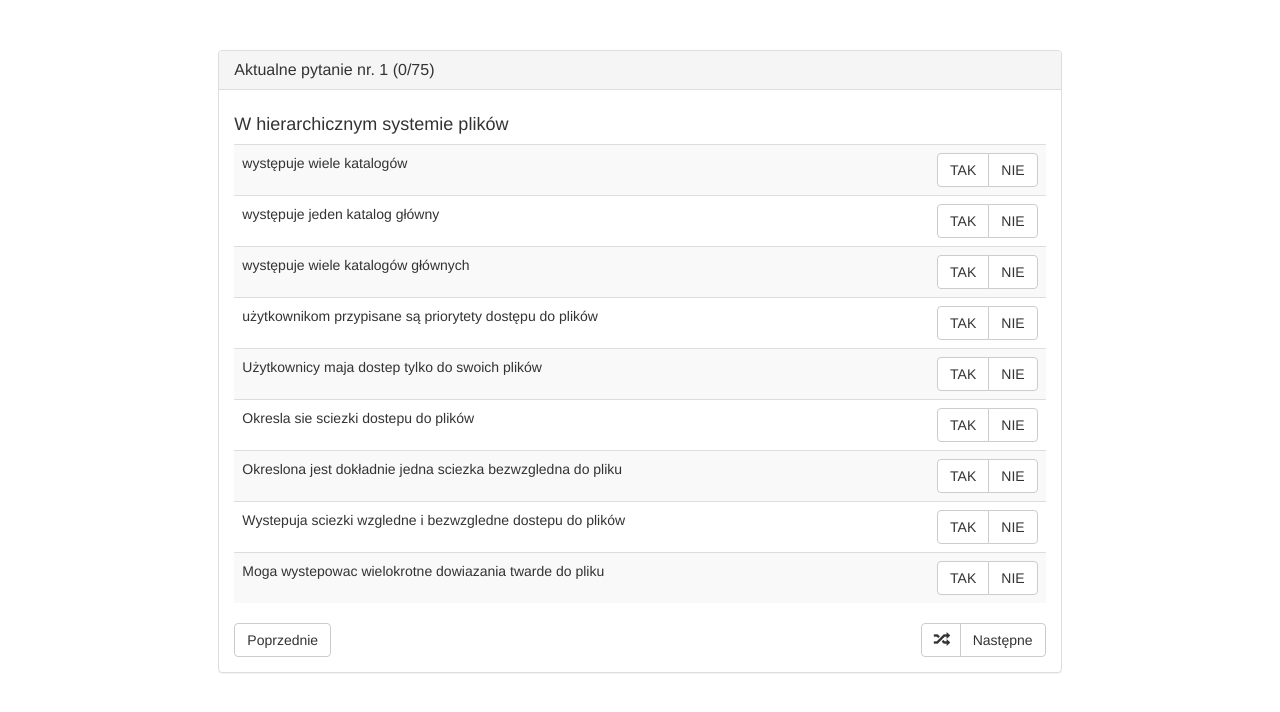
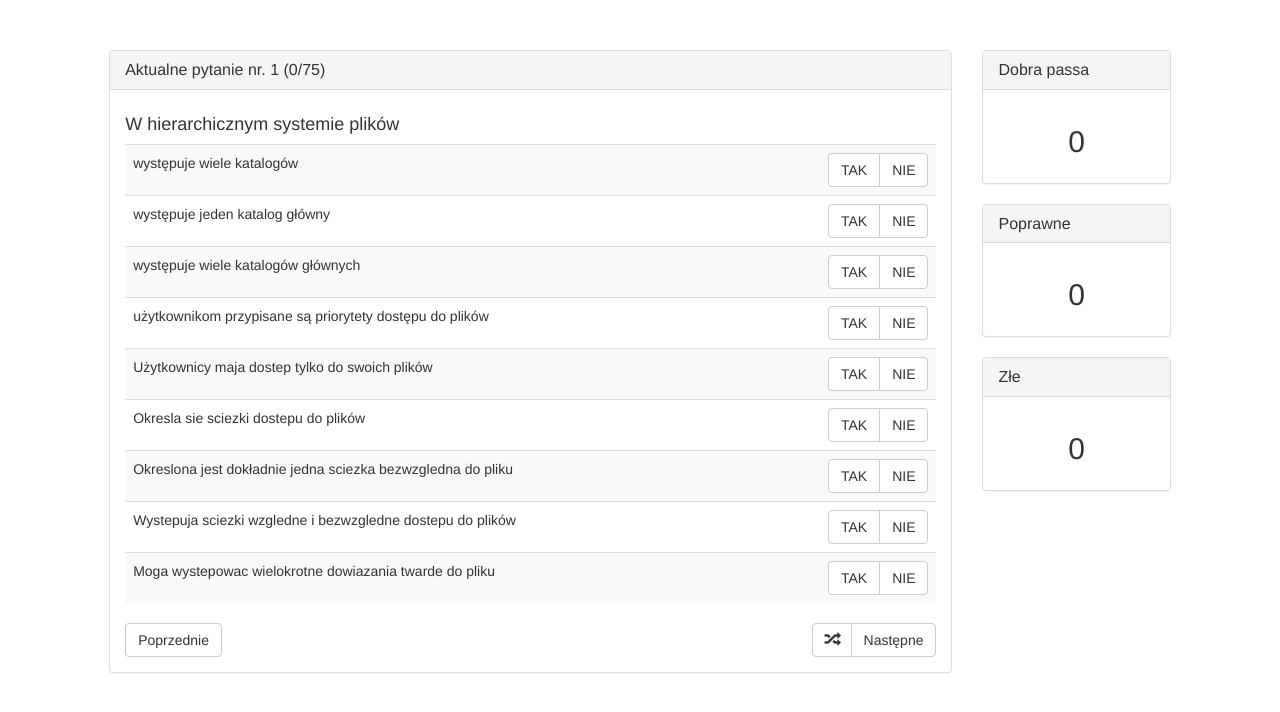
Before and after one commit to pako535/testownik-tak-nie, a plain HTML site: page index.html in a window 1280 px wide. Drawn offline with Linux system fonts and the light colour scheme.

Commit message:
basic statistic tracking

```diff
--- a/index.html
+++ b/index.html
@@ -33,7 +33,7 @@
 <body>
 
   <div class="row" style="margin-top: 50px;">
-    <div class="col-md-8 col-md-offset-2">
+    <div class="col-md-8 col-md-offset-1">
       <div class="panel panel-default">
         <div class="panel-heading">
           <h3 class="panel-title">Aktualne pytanie nr. <span id="currentId"></span> (<span id="arrayId"></span>/<span id="maxId"></span>)</h3>
@@ -63,6 +63,38 @@
             <button id="btn-next" type="button" class="btn btn-default">Następne</button>
           </div>
 
+        </div>
+      </div>
+    </div>
+    <div class="col-md-2">
+      <div class="panel panel-default">
+        <div class="panel-heading">
+          <h3 class="panel-title">Dobra passa</h3>
+        </div>
+        <div class="panel-body" style="text-align:center;">
+          <h2 id="correctInARow">
+            0
+          </h2>
+        </div>
+      </div>
+      <div class="panel panel-default">
+        <div class="panel-heading">
+          <h3 class="panel-title">Poprawne</h3>
+        </div>
+        <div class="panel-body" style="text-align:center;">
+          <h2 id="correctTotal">
+            0
+          </h2>
+        </div>
+      </div>
+      <div class="panel panel-default">
+        <div class="panel-heading">
+          <h3 class="panel-title">Złe</h3>
+        </div>
+        <div class="panel-body" style="text-align:center;">
+          <h2 id="wrongTotal">
+            0
+          </h2>
         </div>
       </div>
     </div>
@@ -138,8 +170,12 @@
   function onAnswer() {
     if ($(this).hasClass('good-answer')) {
       $(this).addClass("answered");
+      $('#correctInARow').text(parseInt($('#correctInARow').text()) + 1);
+      $('#correctTotal').text(parseInt($('#correctTotal').text()) + 1);
     } else {
       console.log("Bad!");
+      $('#correctInARow').text(0);
+      $('#wrongTotal').text(parseInt($('#wrongTotal').text()) + 1);
       // blink on bad answered
       var toBlink = $(this).parents('tr'); // Save reference for better performance
       toBlink.addClass("blink");
```
